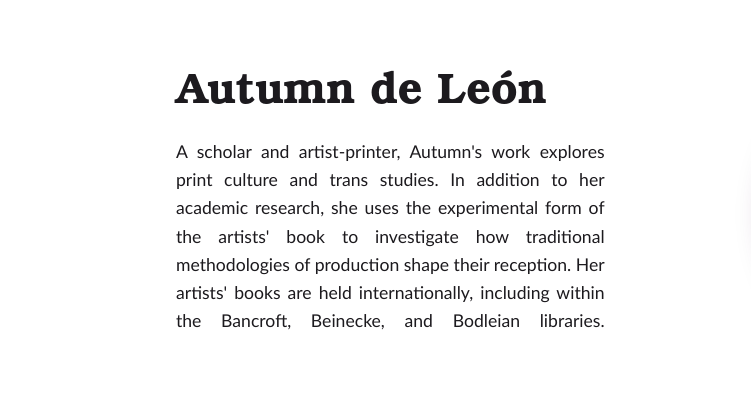
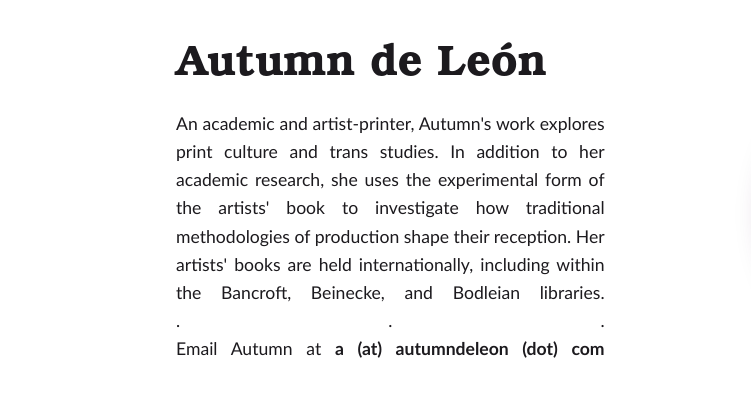
Before and after one commit to autumnhazel/autumndeleon-site, a plain HTML site: page index.html in a window 1280 px wide. Shown: the part 183-596 px from the top of the page, 0-751 px from the left. Drawn offline with Linux system fonts and the light colour scheme.

Commit message:
Add files via upload

```diff
--- a/index.html
+++ b/index.html
@@ -61,7 +61,9 @@
       <div class="container container--wide hero__inner">
         <div class="hero__copy">
           <h1 class="hero__name">Autumn de&nbsp;León</h1>
-          <p class="hero__tagline">A scholar and artist-printer, Autumn's work explores print culture and trans studies. In addition to her academic research, she uses the experimental form of the artists' book to investigate how traditional methodologies of production shape their reception. Her artists' books are held internationally, including within the Bancroft, Beinecke, and Bodleian libraries.</p>
+          <p class="hero__tagline">An academic and artist-printer, Autumn's work explores print culture and trans studies. In addition to her academic research, she uses the experimental form of the artists' book to investigate how traditional methodologies of production shape their reception. Her artists' books are held internationally, including within the Bancroft, Beinecke, and Bodleian libraries.</p>
+          <p class="hero__tagline">. . .</p>
+          <p class="hero__tagline">Email Autumn at <b>a (at) autumndeleon (dot) com</b></p>
         </div>
         <figure class="hero__portrait">
           <img src="assets/autumn-headshot.png" alt="Portrait of Autumn de León" width="320" height="320" />
```
